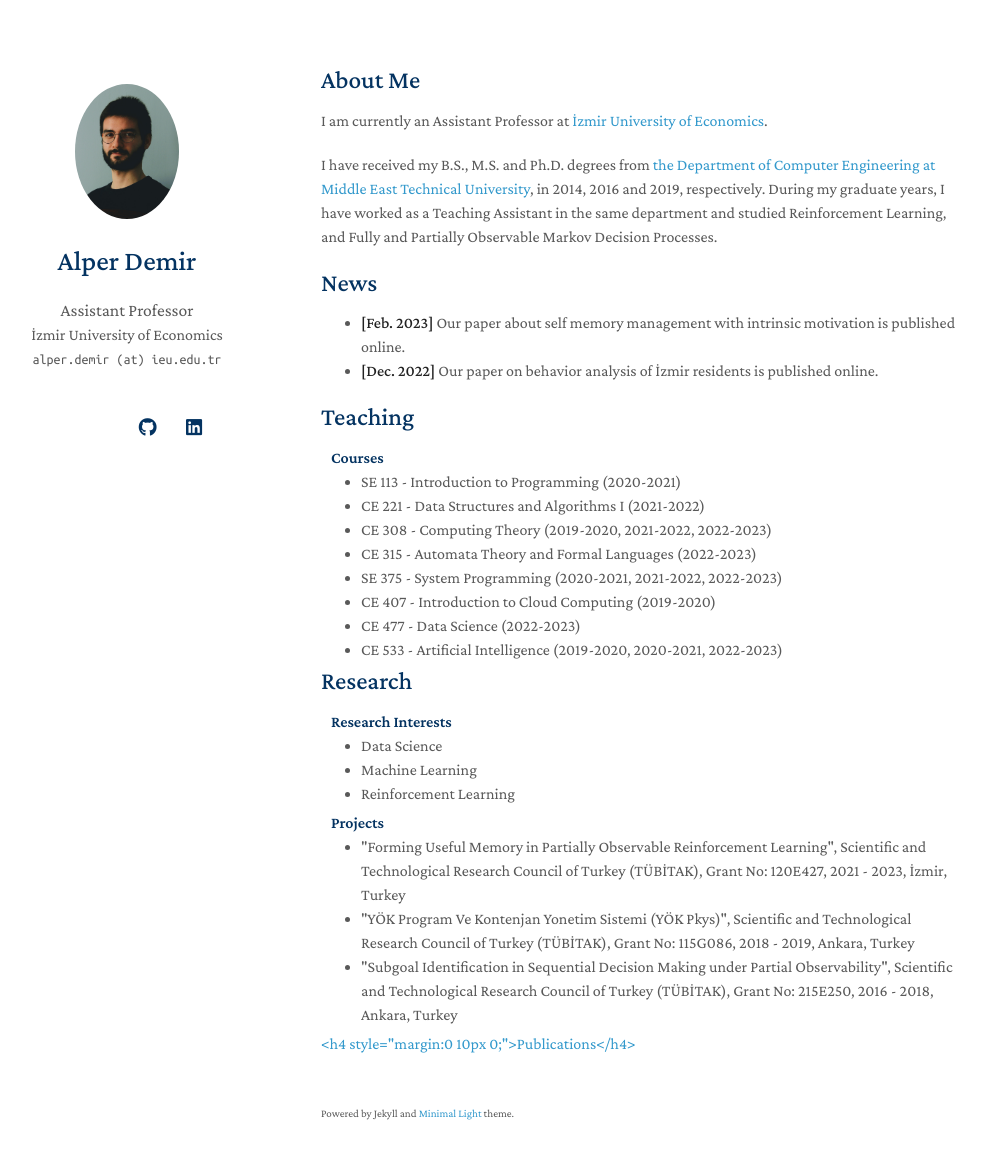
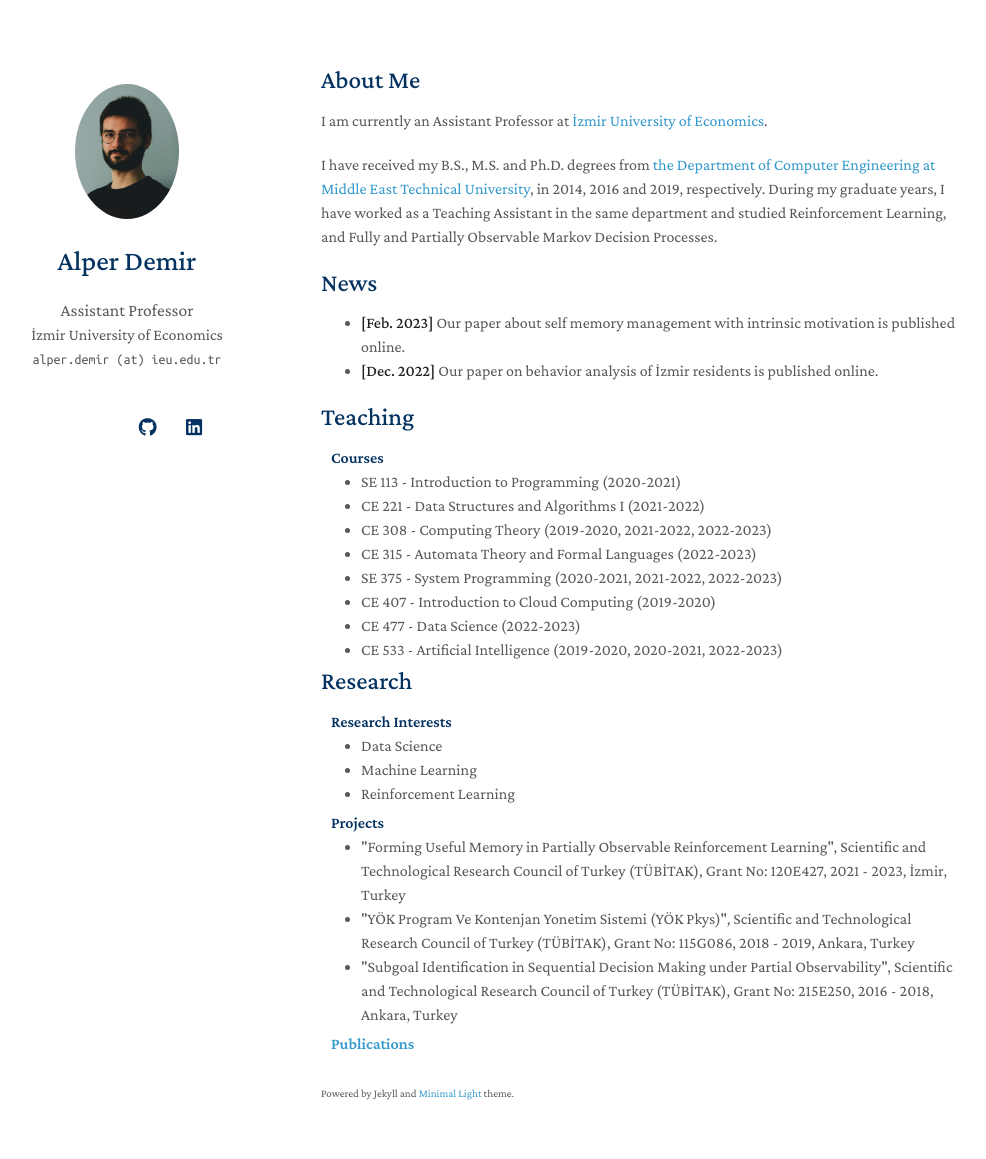
Before and after one commit to gliese876b/gliese876b.github.io, a Jekyll site: the page built from index.md, in a window 1280 px wide and 1194 px high. Shown: the top 1159 px of the window, without its empty margins (149-1135 px from the left). Built offline with Jekyll 4.4.1, drawn with Linux system fonts in a browser that asks for light colours; nearby versions of some CDN libraries; a style sheet for code colours, icons or effects is not loaded; our own code applies the rules of GitHub Pages for plain Markdown files; part of the change alters nothing that is shown.

Commit message:
Update research.md

```diff
--- a/_includes/research.md
+++ b/_includes/research.md
@@ -16,4 +16,4 @@
   <li><autocolor>"Subgoal Identification in Sequential Decision Making under Partial Observability", Scientific and Technological Research Council of Turkey (TÜBİTAK), Grant No: 215E250, 2016 - 2018, Ankara, Turkey</autocolor></li>
 </ul>
 
-[<h4 style="margin:0 10px 0;">Publications</h4>](../_includes/publications.md)
+<h4 style="margin:0 10px 0;"><a href="../_includes/publications.md">Publications</a></h4>
```
